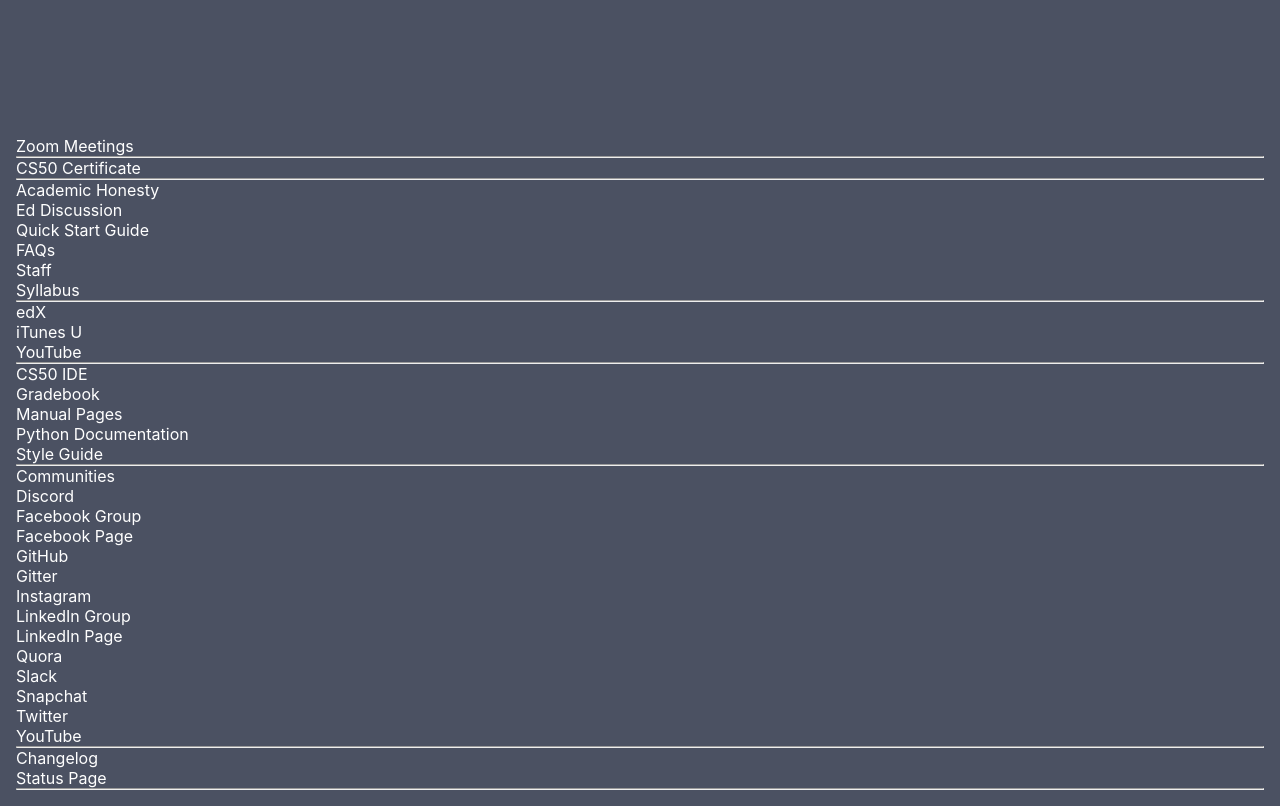
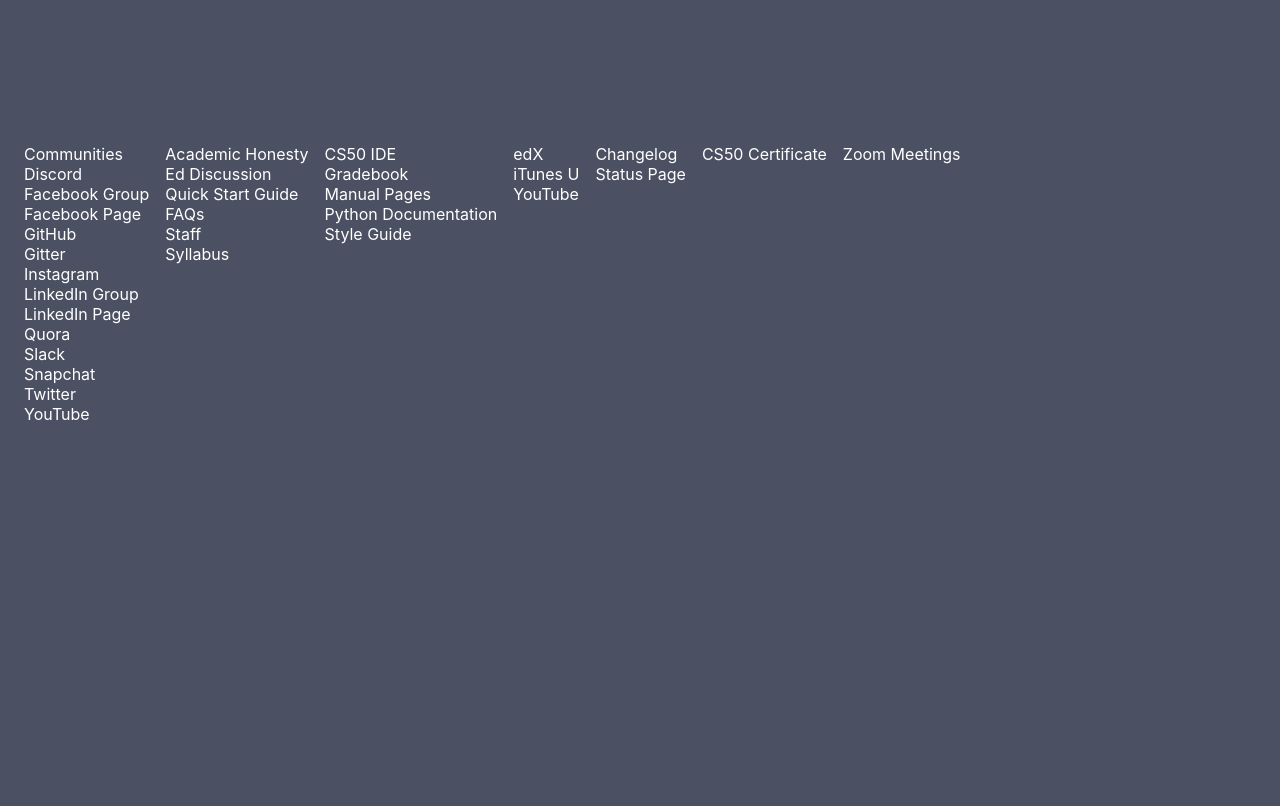
Before and after one commit to M-Hafez22/cs50x-concept, a React (Create React App) app: page / in a window 1280 px wide. Shown: the part 680-1486 px from the top of the page. After the commit the page ends 1128 px from the top, so only its background shows below. Built offline with nearby package versions, Linux system fonts and the light colour scheme.

Commit message:
Arranges footer lists

```diff
--- a/src/components/Footer.js
+++ b/src/components/Footer.js
@@ -4,22 +4,21 @@
 function Footer() {
     // Loop through Lists
     const lists = Object.keys(footerData).map(key => (
-        <ul key={key}>
+        <ul key={key} className="footerGroup">
             {
                 //Loop inside every list
                 (footerData[key].map(i => (
                     <li><a key={i.name} href={i.link}>{i.name}</a></li>
                 )))
             }
-            {/* Add seperator between  lists */}
-            <hr></hr>
+
         </ul>
     ))
 
     return (
-        <div>
+        <footer>
             {lists}
-        </div>
+        </footer>
     )
 }
 
--- a/src/data/footerLinks.json
+++ b/src/data/footerLinks.json
@@ -1,84 +1,4 @@
 {
-    "zoomList": [
-      {
-        "name": "Zoom Meetings",
-        "link": "https://cs50.harvard.edu/x/2020/zoom/"
-      }
-    ],
-
-    "certificateList": [
-      {
-        "name": "CS50 Certificate",
-        "link": "https://cs50.harvard.edu/x/2020/certificate/"
-      }
-    ],
-
-    "guideList": [
-      {
-        "name": "Academic Honesty",
-        "link": "https://cs50.harvard.edu/x/2020/honesty/"
-      },
-      {
-        "name": "Ed Discussion",
-        "link": "https://cs50.harvard.edu/x/ed",
-        "additional": "for Q&A"
-      },
-      {
-        "name": "Quick Start Guide",
-        "link": "https://us.edstem.org/quickstart/ed-discussion.pdf"
-      },
-      {
-        "name": "FAQs",
-        "link": "https://cs50.harvard.edu/x/2020/faqs/"
-      },
-      {
-        "name": "Staff",
-        "link": "https://cs50.harvard.edu/x/2020/staff/"
-      },
-      {
-        "name": "Syllabus",
-        "link": "https://cs50.harvard.edu/x/2020/syllabus/"
-      }
-    ],
-
-    "channelsList": [
-      {
-        "name": "edX",
-        "link": "https://cs50.edx.org/"
-      },
-      {
-        "name": "iTunes U",
-        "link": "https://cs50.harvard.edu/x/2020/#"
-      },
-      {
-        "name": "YouTube",
-        "link": "https://www.youtube.com/playlist?list=PLhQjrBD2T381L3iZyDTxRwOBuUt6m1FnW"
-      }
-    ],
-
-    "toolsList": [
-      {
-        "name": "CS50 IDE",
-        "link": "https://ide.cs50.io/"
-      },
-      {
-        "name": "Gradebook",
-        "link": "https://cs50.me/cs50x"
-      },
-      {
-        "name": "Manual Pages",
-        "link": "https://man.cs50.io/"
-      },
-      {
-        "name": "Python Documentation",
-        "link": "https://docs.python.org/3.7/search.html"
-      },
-      {
-        "name": "Style Guide",
-        "link": "https://cs50.readthedocs.io/style/c/"
-      }
-    ],
-
   "communitiesList": [
     {
       "name": "Communities",
@@ -138,6 +58,72 @@
     }
   ],
 
+  "guideList": [
+    {
+      "name": "Academic Honesty",
+      "link": "https://cs50.harvard.edu/x/2020/honesty/"
+    },
+    {
+      "name": "Ed Discussion",
+      "link": "https://cs50.harvard.edu/x/ed",
+      "additional": "for Q&A"
+    },
+    {
+      "name": "Quick Start Guide",
+      "link": "https://us.edstem.org/quickstart/ed-discussion.pdf"
+    },
+    {
+      "name": "FAQs",
+      "link": "https://cs50.harvard.edu/x/2020/faqs/"
+    },
+    {
+      "name": "Staff",
+      "link": "https://cs50.harvard.edu/x/2020/staff/"
+    },
+    {
+      "name": "Syllabus",
+      "link": "https://cs50.harvard.edu/x/2020/syllabus/"
+    }
+  ],
+
+  "toolsList": [
+    {
+      "name": "CS50 IDE",
+      "link": "https://ide.cs50.io/"
+    },
+    {
+      "name": "Gradebook",
+      "link": "https://cs50.me/cs50x"
+    },
+    {
+      "name": "Manual Pages",
+      "link": "https://man.cs50.io/"
+    },
+    {
+      "name": "Python Documentation",
+      "link": "https://docs.python.org/3.7/search.html"
+    },
+    {
+      "name": "Style Guide",
+      "link": "https://cs50.readthedocs.io/style/c/"
+    }
+  ],
+
+  "channelsList": [
+    {
+      "name": "edX",
+      "link": "https://cs50.edx.org/"
+    },
+    {
+      "name": "iTunes U",
+      "link": "https://cs50.harvard.edu/x/2020/#"
+    },
+    {
+      "name": "YouTube",
+      "link": "https://www.youtube.com/playlist?list=PLhQjrBD2T381L3iZyDTxRwOBuUt6m1FnW"
+    }
+  ],
+
   "statusList": [
     {
       "name": "Changelog",
@@ -147,5 +133,20 @@
       "name": "Status Page",
       "link": "https://cs50.statuspage.io/"
     }
+  ],
+
+
+  "certificateList": [
+    {
+      "name": "CS50 Certificate",
+      "link": "https://cs50.harvard.edu/x/2020/certificate/"
+    }
+  ],
+
+  "zoomList": [
+    {
+      "name": "Zoom Meetings",
+      "link": "https://cs50.harvard.edu/x/2020/zoom/"
+    }
   ]
   }
--- /dev/null
+++ b/src/style/_footer.scss
@@ -0,0 +1,9 @@
+footer{
+    display: flex;
+    flex-wrap: wrap;
+
+    .footerGroup{
+        margin: 0.5em;
+
+    }
+}
--- a/src/style/main.scss
+++ b/src/style/main.scss
@@ -1,6 +1,7 @@
 @import "config";
 @import "header";
 @import "weeksList";
+@import "footer";
 
 body{
     background: $clrDark;
```
Lines whose indentation alone changed are shown as unchanged.
